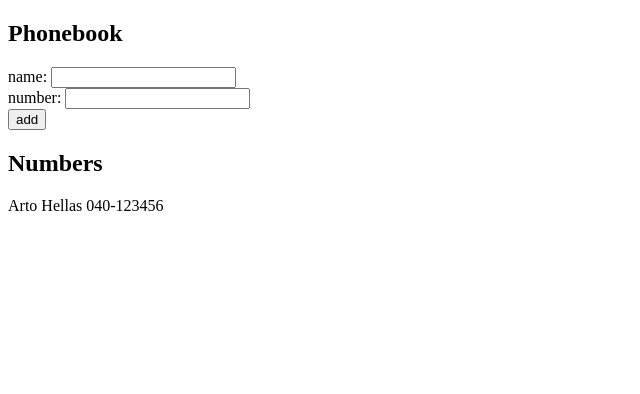
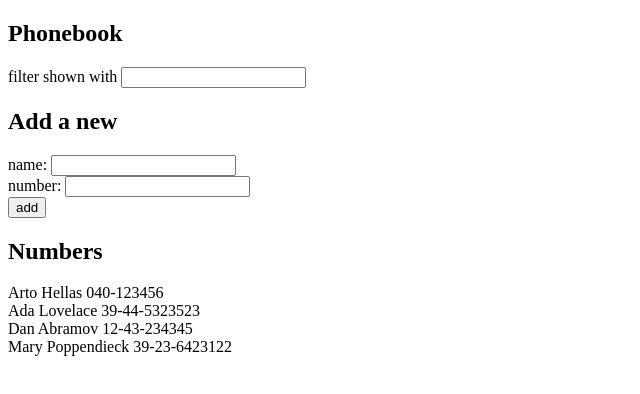
Before and after one commit to NiemiJere/fullstackopen2021, a React (Create React App) app in the folder Kierros 2/puhelinluettelo/: page / in a window 1280 px wide. Shown: the top 394 px of the page, without its empty margins (0-640 px from the left). Built offline with nearby package versions, Linux system fonts and the light colour scheme.

Commit message:
2.10 asti lisätty
Puhelinluettelon tehtävät 2.10 asti tässä commitissa

```diff
--- a/Kierros 2/puhelinluettelo/src/App.js
+++ b/Kierros 2/puhelinluettelo/src/App.js
@@ -1,12 +1,23 @@
 import React, { useState } from 'react'
+import Form from './Form.js'
+import Person from './Person.js'
+import Sort from './Sort.js'
+
+
 
 const App = () => {
-  const [ persons, setPersons] = useState([
-    { name: 'Arto Hellas', number: '040-123456' }
+  const [persons, setPersons] = useState([
+    { name: 'Arto Hellas', number: '040-123456' },
+    { name: 'Ada Lovelace', number: '39-44-5323523' },
+    { name: 'Dan Abramov', number: '12-43-234345' },
+    { name: 'Mary Poppendieck', number: '39-23-6423122' }
   ])
   const [ newName, setNewName ] = useState('')
-  const [ newItem, setNewItem ] = useState(['Arto Hellas'])
+  const [ newItem, setNewItem ] = useState(['Arto Hellas', 'Ada Lovelace', 'Dan Abramov', 'Mary Poppendieck'])
   const [newNumber, setNewNumber] = useState('')
+  const [nameFind, setNameFind] = useState('')
+
+
 
   const addName = (event) => {
     event.preventDefault()
@@ -32,25 +43,47 @@ const App = () => {
   const handleNumberChange = (event) => {
     setNewNumber(event.target.value)
   }
+  const [showAll, setShowAll] = useState(false)
+
+  const handleSearch = (event) => {
+    event.preventDefault()
+    let list = []
+    let i
+    for (i = 0; i < persons.length; i++) {
+      if (persons[i].name.toLowerCase().includes(event.target.value)) {
+        setNameFind(event.target.value)
+        list = list.concat(persons[i])
+        // setPersons(persons.filter(x=>x.name.includes(event.target.value)))
+      }
+      else setNameFind(event.target.value)
+    }
+  }
+
+    const personsToShow = showAll
+      ? persons
+      : persons.filter(person => person.name.toLowerCase().includes(nameFind.toLowerCase()))
+
+
+      // if (newItem[i].toLowerCase.includes(nameFind.toLowerCase)) {
+      //   setShowAll(persons[i])
+      // }
+
   return (
     <div>
       <h2>Phonebook</h2>
-      <form onSubmit={addName}>
-        <div>
-          name: <input value={newName} onChange={handleNameChange}/>
-        </div>
-        <div>
-          number: <input value={newNumber} onChange={handleNumberChange}/>
-        </div>
-        <div>
-          <button type="submit">add</button>
-        </div>
-      </form>
+      <Sort
+        nameFind = {nameFind}
+        handleSearh = {handleSearch}/>
+        <h2>Add a new</h2>
+      <Form
+        addName={addName}
+        newName={newName}
+        handleNameChange={handleNameChange}
+        newNumber={newNumber}
+        handleNumberChange={handleNumberChange}/>
       <h2>Numbers</h2>
-      {persons.map(person =>
-        <div key={person.name}>
-          {person.name} {person.number}
-        </div>
+      {personsToShow.map(person =>
+        <Person key={person.name} person={person}/>
         )}
     </div>
   )
--- /dev/null
+++ b/Kierros 2/puhelinluettelo/src/Form.js
@@ -0,0 +1,19 @@
+import React from 'react'
+
+const Form = (props) => {
+    return (
+        <form onSubmit={props.addName}>
+        <div>
+          name: <input value={props.newName} onChange={props.handleNameChange}/>
+        </div>
+        <div>
+          number: <input value={props.newNumber} onChange={props.handleNumberChange}/>
+        </div>
+        <div>
+          <button type="submit">add</button>
+        </div>
+      </form>
+    )
+}
+
+export default Form
--- /dev/null
+++ b/Kierros 2/puhelinluettelo/src/Person.js
@@ -0,0 +1,11 @@
+import React from 'react'
+
+const Person = (props) => {
+    return (
+        <div>
+            {props.person.name} {props.person.number}
+        </div>
+    )
+}
+
+export default Person
--- /dev/null
+++ b/Kierros 2/puhelinluettelo/src/Sort.js
@@ -0,0 +1,11 @@
+import React from 'react'
+
+const Sort = (props) => {
+    return (
+        <div>
+            filter shown with <input value={props.nameFind} onChange={props.handleSearch}/>
+        </div>
+    )
+}
+
+export default Sort
```
Also changed, not shown: 1 other file (tests, documents, lock files or other folders).
